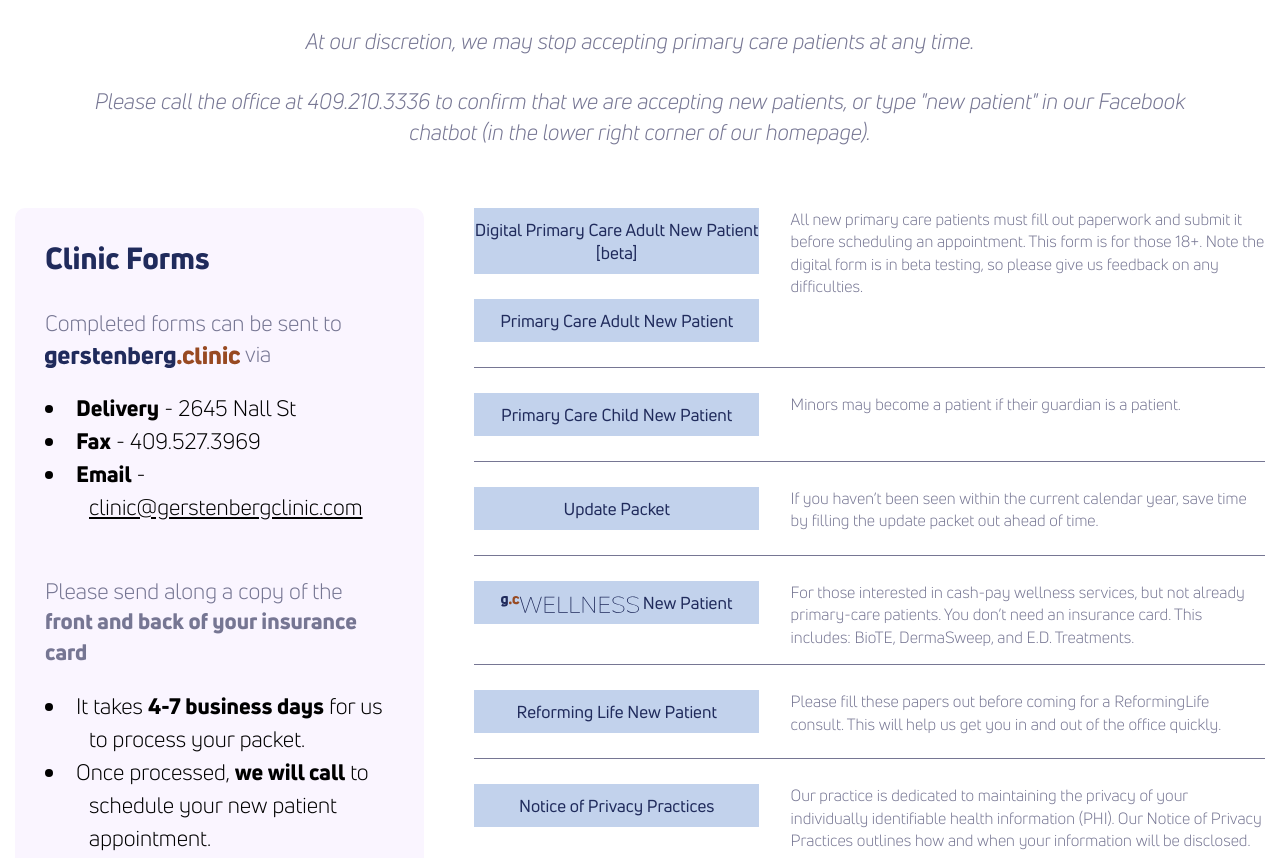
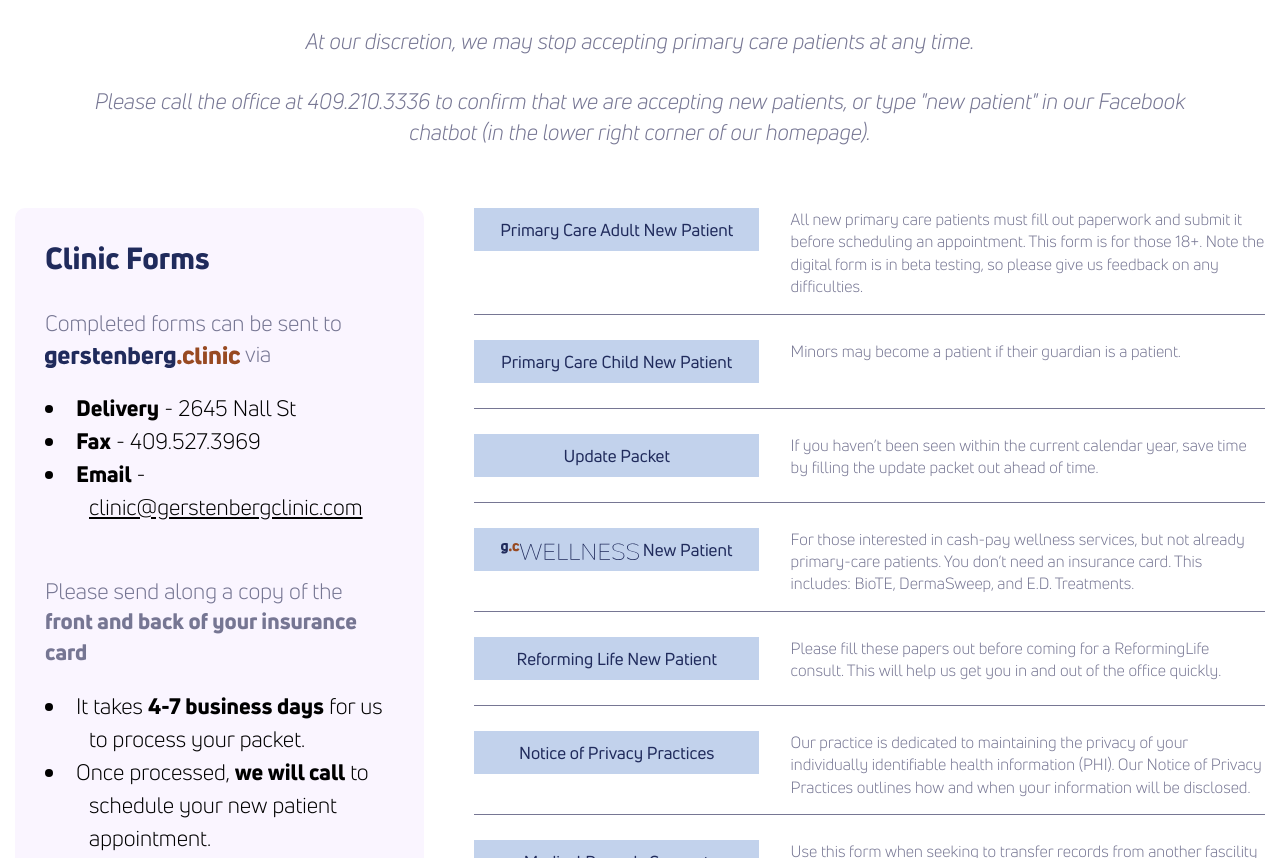
Before and after one commit to theneverwoods/gerstenberg.clinic, a Jekyll site: the page built from forms.html, in a window 1280 px wide and 900 px high, scrolled down 1134 px, cut to the strip 42-900 px from the top of the window. Built offline with Jekyll 4.4.1, drawn with Linux system fonts in a browser that asks for light colours.

Commit message:
Update forms.html

```diff
--- a/forms.html
+++ b/forms.html
@@ -31,7 +31,6 @@ stylesheet: forms
   <div class="two-thirds">
        <div class="links-row">
       <div>
-        <a href="https://form.jotform.com/222806516737056" target="_blank" class="btn">Digital Primary Care Adult New Patient [beta]</a>
         <a href="{{ site.baseurl }}/pdf/adult.pdf" target="_blank" class="btn">Primary Care Adult New Patient</a>
      </div>
       <div>
```
